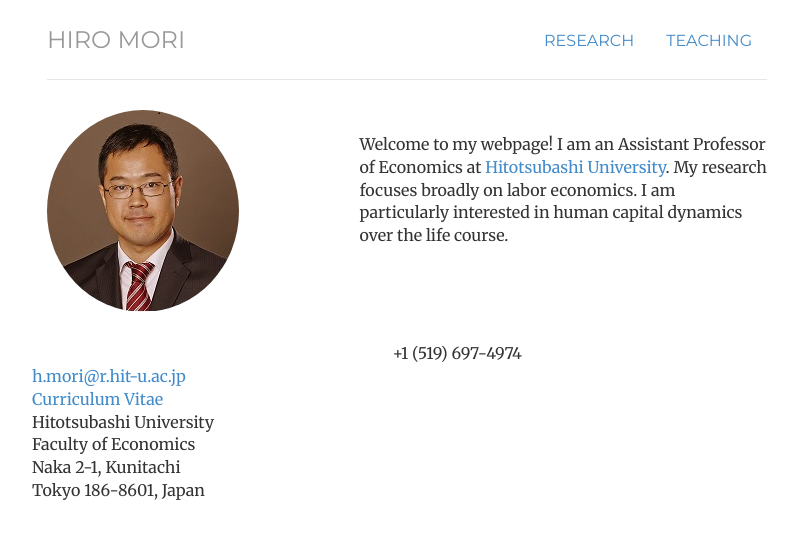
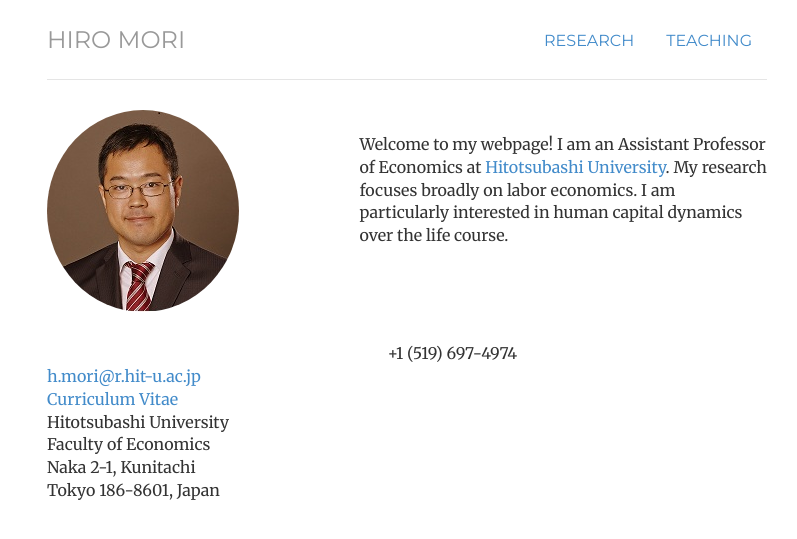
Before and after one commit to morihiroaki/morihiroaki.github.io, a Jekyll site: the page built from index.html, in a window 1280 px wide. Shown: the top 539 px of the page, without its empty margins (233-1030 px from the left). Built offline with Jekyll 4.4.1, drawn with Linux system fonts in a browser that asks for light colours.

Commit message:
Update index.html

```diff
--- a/index.html
+++ b/index.html
@@ -17,7 +17,7 @@ description:
               focuses broadly on labor economics. I am particularly interested in human capital dynamics over the life course.</p>
               </div>
 
-
+      <div class="container">
        <div class='row'>
                       <div class='col-sm-8 text-center'>
             <div class="box text-left">
```
